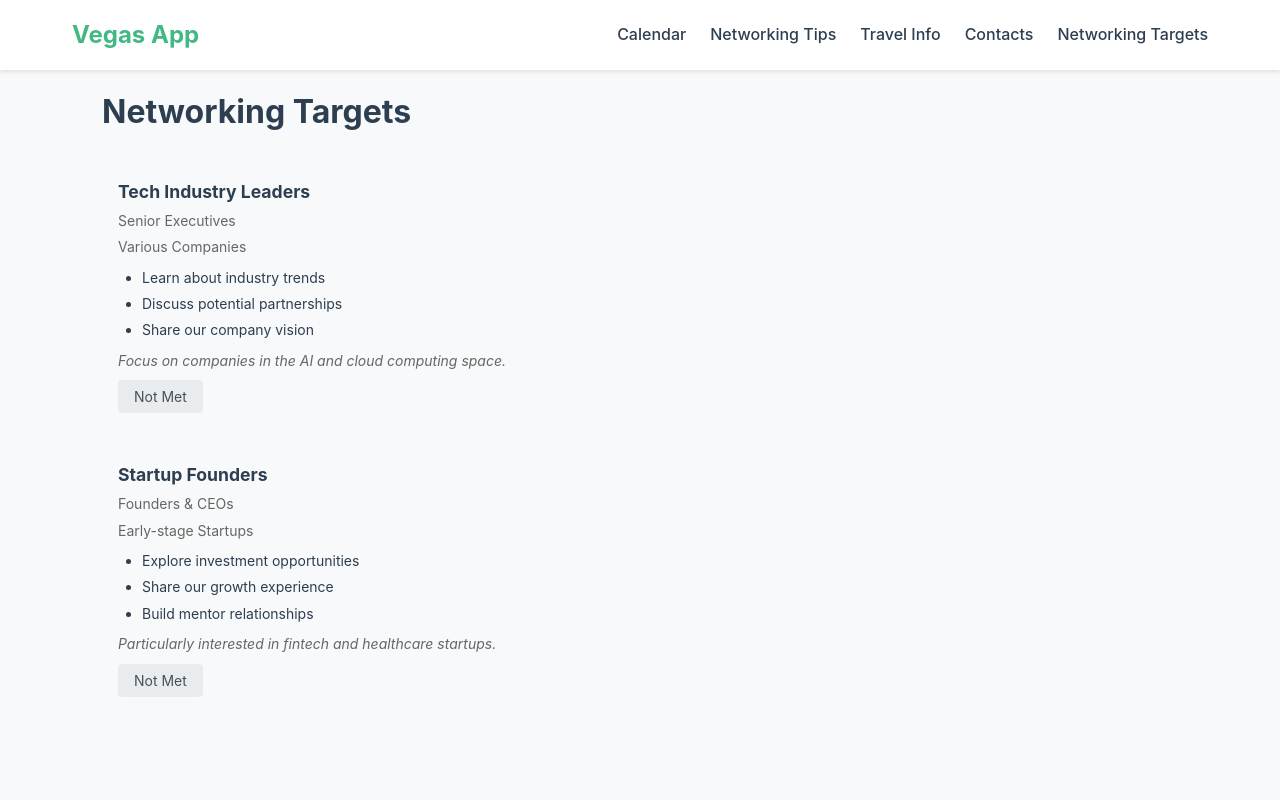
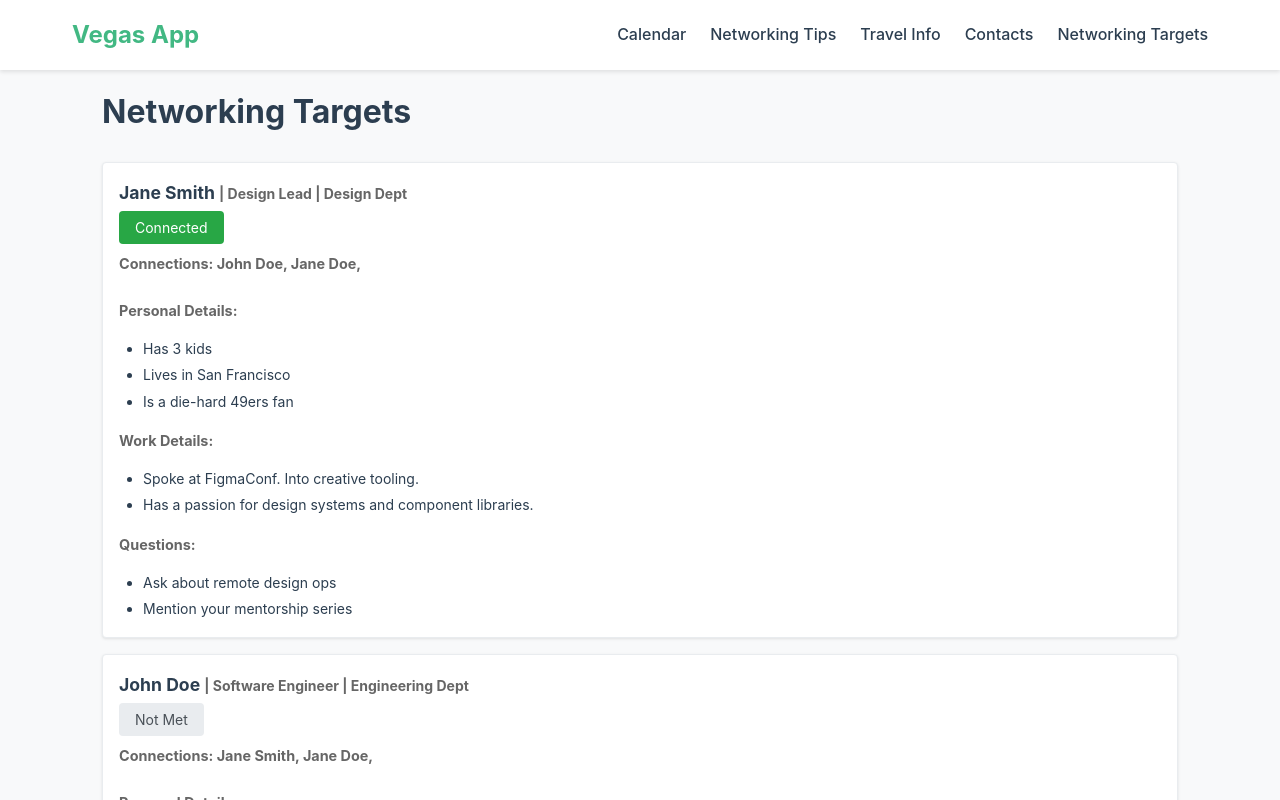
Before and after one commit to RockyKev/vegas-app, a Vue app: page /networking-targets in a window 1280 px wide. Shown: the top 800 px of the page. Built offline with nearby package versions, Linux system fonts and the light colour scheme.

Commit message:
cleaned up

```diff
--- a/public/data/travel_info.json
+++ b/public/data/travel_info.json
@@ -1,11 +1,11 @@
 [
 	{
 		"title": "Vegas Map",
-		"image": "public/vegas_map.webp"
+		"image": "/vegas_map.webp"
 	},
 	{
 		"title": "Airport Map",
-		"image": "public/airport_map.png"
+		"image": "/airport_map.png"
 	},
 	{
 		"title": "Airport Information",
--- a/src/views/ContactsView.vue
+++ b/src/views/ContactsView.vue
@@ -41,26 +41,13 @@ interface Contact {
 
 const contacts = ref<Contact[]>([])
 
-// Mock data for now - will be replaced with data/contacts.json
-const mockContacts: Contact[] = [
-  {
-    id: '1',
-    name: 'John Smith',
-    title: 'Senior Developer',
-    email: 'john@techcorp.com',
-    phone: '+1 (555) 123-4567'
-  },
-  {
-    id: '2',
-    name: 'Sarah Johnson',
-    title: 'Product Manager',
-    email: 'sarah@innovate.com',
-    phone: '+1 (555) 987-6543'
+onMounted(async () => {
+  try {
+    const response = await fetch('/data/contacts.json')
+    contacts.value = await response.json()
+  } catch (error) {
+    console.error('Failed to load contacts:', error)
   }
-]
-
-onMounted(() => {
-  contacts.value = mockContacts
 })
 </script>
 
--- a/src/views/NetworkingTargetsView.vue
+++ b/src/views/NetworkingTargetsView.vue
@@ -6,29 +6,52 @@
       <div class="targets-list">
         <div v-for="target in targets" :key="target.id" class="target-item">
           <div class="target-info">
-            <h2>{{ target.name }}</h2>
-            <p v-if="target.title" class="target-title">{{ target.title }}</p>
-            <p v-if="target.company" class="target-company">{{ target.company }}</p>
+            <h2>{{ target.name }}
+              <span v-if="target.title" class="target-title"> | {{ target.title }}</span>
+              <span v-if="target.department" class="target-department"> | {{ target.department }} Dept</span>
+            </h2>
+            <button class="status-button" @click="toggleTargetStatus(target.id)"
+              :class="getStatusClass(target.status || 'not-met')">
+              {{ getStatusLabel(target.status || 'not-met') }}
+            </button>
           </div>
 
           <div class="target-details">
-            <div class="target-goals">
+            <div v-if="target.connections && target.connections.length" class="target-section">
+              <h3>Connections:
+                <span v-for="(connection, index) in target.connections" :key="index">
+                  {{ connection }},
+                </span>
+              </h3>
+            </div>
+
+            <div v-if="target.personal_details && target.personal_details.length" class="target-section">
+              <h3>Personal Details:</h3>
               <ul>
-                <li v-for="(goal, index) in target.goals" :key="index">
-                  {{ goal }}
+                <li v-for="(detail, index) in target.personal_details" :key="index">
+                  {{ detail }}
                 </li>
               </ul>
             </div>
-            <p v-if="target.notes" class="target-notes">{{ target.notes }}</p>
+
+            <div v-if="target.work_details && target.work_details.length" class="target-section">
+              <h3>Work Details:</h3>
+              <ul>
+                <li v-for="(detail, index) in target.work_details" :key="index">
+                  {{ detail }}
+                </li>
+              </ul>
+            </div>
+
+            <div v-if="target.questions && target.questions.length" class="target-section">
+              <h3>Questions:</h3>
+              <ul>
+                <li v-for="(question, index) in target.questions" :key="index">
+                  {{ question }}
+                </li>
+              </ul>
+            </div>
           </div>
-
-          <button
-            class="status-button"
-            @click="toggleTargetStatus(target.id)"
-            :class="getStatusClass(target.id)"
-          >
-            {{ getStatusLabel(target.id) }}
-          </button>
         </div>
       </div>
     </div>
@@ -44,44 +67,18 @@ interface NetworkingTarget {
   id: string
   name: string
   title?: string
-  company?: string
-  goals: string[]
-  notes?: string
+  department?: string
+  connections?: string[]
+  personal_details?: string[]
+  work_details?: string[]
+  questions?: string[]
+  status?: 'not-met' | 'connected' | 'followed-up'
 }
 
 const store = useAppStore()
 const targets = ref<NetworkingTarget[]>([])
 
-// Mock data for now - will be replaced with data/people_to_meet.json
-const mockTargets: NetworkingTarget[] = [
-  {
-    id: '1',
-    name: 'Tech Industry Leaders',
-    title: 'Senior Executives',
-    company: 'Various Companies',
-    goals: [
-      'Learn about industry trends',
-      'Discuss potential partnerships',
-      'Share our company vision'
-    ],
-    notes: 'Focus on companies in the AI and cloud computing space.'
-  },
-  {
-    id: '2',
-    name: 'Startup Founders',
-    title: 'Founders & CEOs',
-    company: 'Early-stage Startups',
-    goals: [
-      'Explore investment opportunities',
-      'Share our growth experience',
-      'Build mentor relationships'
-    ],
-    notes: 'Particularly interested in fintech and healthcare startups.'
-  }
-]
-
-const getStatusLabel = (targetId: string) => {
-  const status = store.peopleStatus[targetId]
+const getStatusLabel = (status: string) => {
   switch (status) {
     case 'connected':
       return 'Connected'
@@ -92,8 +89,7 @@ const getStatusLabel = (targetId: string) => {
   }
 }
 
-const getStatusClass = (targetId: string) => {
-  const status = store.peopleStatus[targetId]
+const getStatusClass = (status: string) => {
   switch (status) {
     case 'connected':
       return 'status-connected'
@@ -105,7 +101,10 @@ const getStatusClass = (targetId: string) => {
 }
 
 const toggleTargetStatus = (targetId: string) => {
-  const currentStatus = store.peopleStatus[targetId]
+  const target = targets.value.find(t => t.id === targetId)
+  if (!target) return
+
+  const currentStatus = target.status || 'not-met'
   let newStatus: 'not-met' | 'connected' | 'followed-up'
 
   switch (currentStatus) {
@@ -119,12 +118,17 @@ const toggleTargetStatus = (targetId: string) => {
       newStatus = 'connected'
   }
 
+  target.status = newStatus
   store.updatePersonStatus(targetId, newStatus)
 }
 
-onMounted(() => {
-  store.loadFromLocalStorage()
-  targets.value = mockTargets
+onMounted(async () => {
+  try {
+    const response = await fetch('/data/networking_targets.json')
+    targets.value = await response.json()
+  } catch (error) {
+    console.error('Failed to load networking targets:', error)
+  }
 })
 </script>
 
@@ -150,8 +154,10 @@ h1 {
   flex-direction: column;
   gap: 0.5rem;
   padding: 1rem;
-  background: #f8f9fa;
+  background: #ffffff;
   border-radius: 0.25rem;
+  box-shadow: 0 1px 3px rgba(0, 0, 0, 0.1);
+  border: 1px solid #e9ecef;
 }
 
 .target-info {
@@ -166,8 +172,14 @@ h2 {
   color: var(--text-color);
 }
 
+h3 {
+  margin: 0 0 0.5rem;
+  font-size: 0.9rem;
+  color: #666;
+}
+
 .target-title,
-.target-company {
+.target-department {
   margin: 0;
   font-size: 0.875rem;
   color: #666;
@@ -176,25 +188,28 @@ h2 {
 .target-details {
   font-size: 0.875rem;
   color: var(--text-color);
+  display: flex;
+  flex-direction: column;
+  gap: 1rem;
 }
 
-.target-goals ul {
+.target-section {
+  display: flex;
+  flex-direction: column;
+  gap: 0.5rem;
+}
+
+.target-section ul {
   margin: 0;
   padding-left: 1.5rem;
 }
 
-.target-goals li {
+.target-section li {
   margin-bottom: 0.25rem;
 }
 
-.target-goals li:last-child {
+.target-section li:last-child {
   margin-bottom: 0;
-}
-
-.target-notes {
-  margin: 0.5rem 0 0;
-  font-style: italic;
-  color: #666;
 }
 
 .status-button {
--- a/src/views/NetworkingTipsView.vue
+++ b/src/views/NetworkingTipsView.vue
@@ -4,20 +4,19 @@
       <h1>Networking Tips</h1>
       <div class="tips-list">
         <div v-for="tip in tips" :key="tip.id" class="tip-item">
-          <p class="tip-content">{{ tip.content }}</p>
+          <div class="tip-content-container">
+            <p class="tip-content">{{ tip.content }}</p>
+            <p v-if="tip.source" class="tip-source">Source: <a :href="tip.source_link" target="_blank">{{ tip.source
+                }}</a></p>
+
+          </div>
+
           <div class="tip-actions">
-            <button
-              class="action-button"
-              @click="toggleTipStar(tip.id)"
-              :aria-label="isTipStarred(tip.id) ? 'Unstar tip' : 'Star tip'"
-            >
+            <button class="action-button" @click="toggleTipStar(tip.id)"
+              :aria-label="isTipStarred(tip.id) ? 'Unstar tip' : 'Star tip'">
               {{ isTipStarred(tip.id) ? '⭐' : '☆' }}
             </button>
-            <button
-              v-if="!isTipRead(tip.id)"
-              class="action-button"
-              @click="markTipAsRead(tip.id)"
-            >
+            <button v-if="!isTipRead(tip.id)" class="action-button" @click="markTipAsRead(tip.id)">
               ✓
             </button>
           </div>
@@ -35,26 +34,12 @@ import Container from '../components/Container.vue'
 interface NetworkingTip {
   id: string
   content: string
+  source?: string
+  source_link?: string
 }
 
 const store = useAppStore()
 const tips = ref<NetworkingTip[]>([])
-
-// Mock data for now - will be replaced with data/networking_tips.json
-const mockTips: NetworkingTip[] = [
-  {
-    id: '1',
-    content: 'Make eye contact, smile, and offer a firm handshake. Your first impression sets the tone for the entire conversation.'
-  },
-  {
-    id: '2',
-    content: 'Focus on understanding rather than responding. Ask follow-up questions to show genuine interest.'
-  },
-  {
-    id: '3',
-    content: 'Send a personalized message within 24 hours of meeting someone. Reference specific points from your conversation.'
-  }
-]
 
 const isTipRead = (tipId: string) => {
   return store.tipsRead[tipId] || false
@@ -72,9 +57,13 @@ const toggleTipStar = (tipId: string) => {
   store.toggleTipStar(tipId)
 }
 
-onMounted(() => {
-  store.loadFromLocalStorage()
-  tips.value = mockTips
+onMounted(async () => {
+  try {
+    const response = await fetch('/data/networking_tips.json')
+    tips.value = await response.json()
+  } catch (error) {
+    console.error('Failed to load networking tips:', error)
+  }
 })
 </script>
 
@@ -110,6 +99,11 @@ h1 {
   line-height: 1.6;
   flex: 1;
 }
+.tip-source {
+  margin: 0;
+  color: var(--text-color);
+  font-size: 0.875rem;
+}
 
 .tip-actions {
   display: flex;
```
Also changed, not shown: public/data/networking_tips.json (+10 -2 lines), public/data/networking_targets.json (renamed from public/data/people_to_meet.json).
